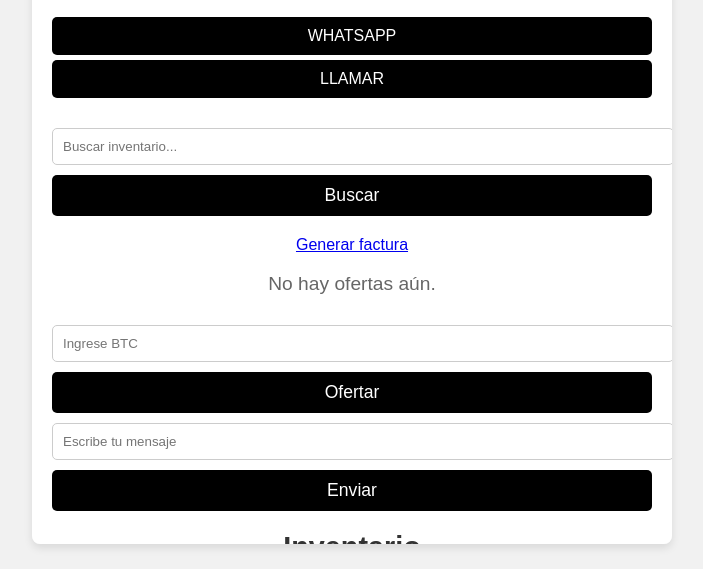
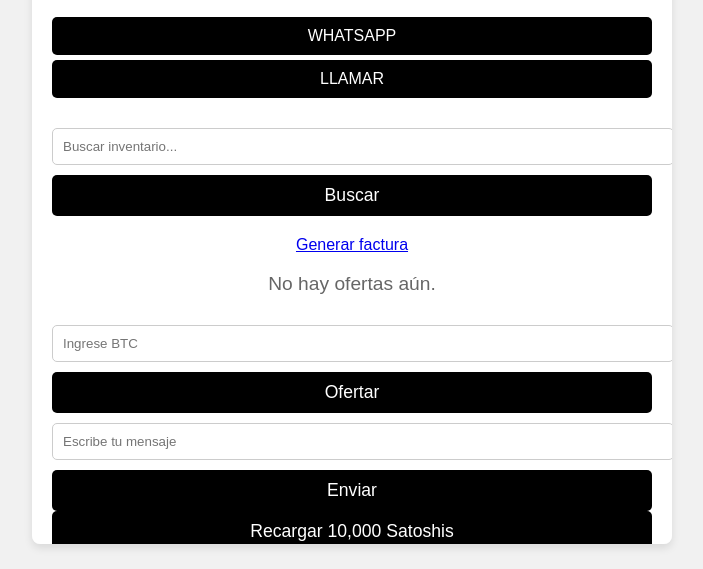
Before and after one commit to bodegascalicordientrega/web, a plain HTML site: page index.html in a window 1280 px wide. Shown: the part 196-765 px from the top of the page, without its empty margins (288-991 px from the left). Drawn offline with Linux system fonts and the light colour scheme.

Commit message:
Actualizar index.html

```diff
--- a/index.html
+++ b/index.html
@@ -241,6 +241,9 @@
 <!-- xmpp -->
 <input type="text" id="mensaje" placeholder="Escribe tu mensaje">
 <button onclick="enviarMensaje('vendedor@tu-servidor-xmpp.com', document.getElementById('mensaje').value)">Enviar</button>
+
+<!-- recarga -->
+<button onclick="recargarSaldo(10000)">Recargar 10,000 Satoshis</button>
 
 <!-- Contactos -->
         <section>
@@ -520,6 +523,19 @@ function enviarMensaje(destinatario, mensaje) {
 
 document.addEventListener("DOMContentLoaded", conectarXMPP);
 
+async function recargarSaldo(montoSatoshis) {
+    const response = await fetch("/api/crear-lnurl", {
+        method: "POST",
+        headers: { "Content-Type": "application/json" },
+        body: JSON.stringify({ amount: montoSatoshis })
+    });
+
+    const data = await response.json();
+    if (data.lnurl) {
+        window.location.href = `lightning:${data.lnurl}`;
+    }
+}
+
 // Actualizar el año en el footer automáticamente
 document.getElementById("year").innerText = new Date().getFullYear();
 
```
